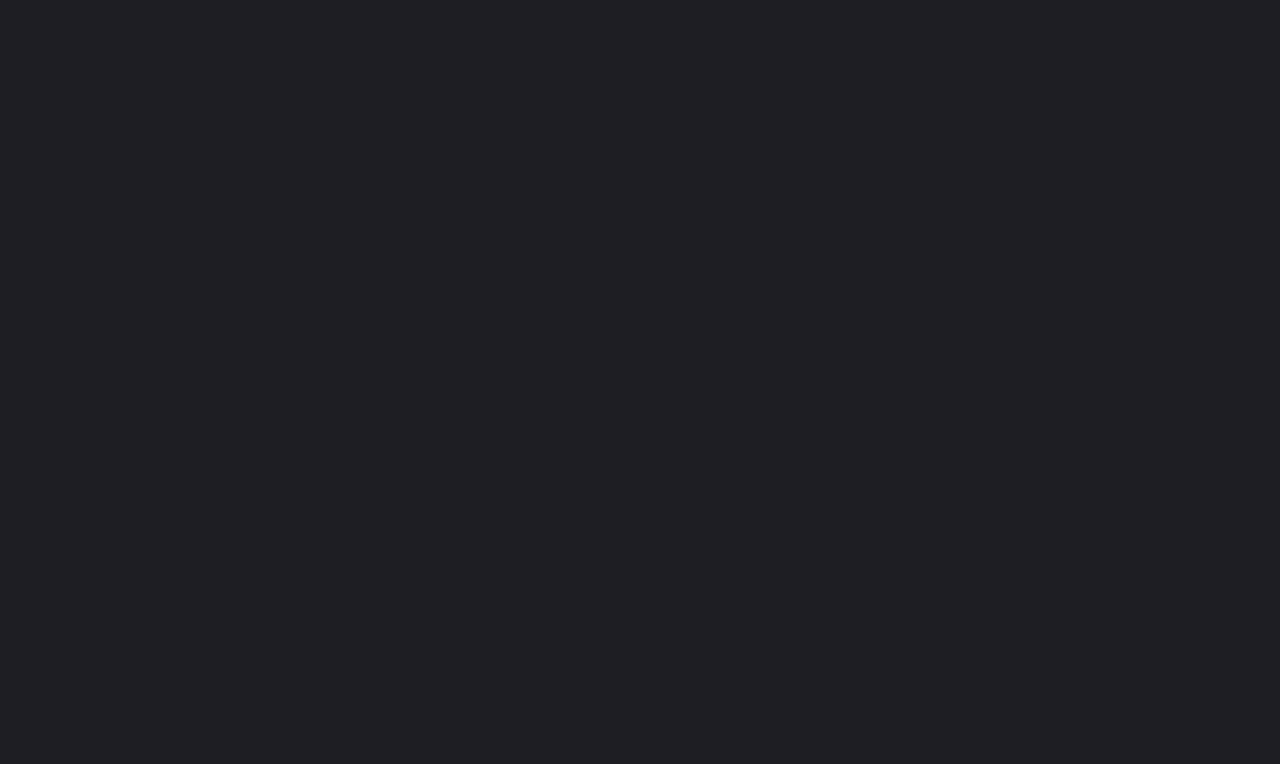
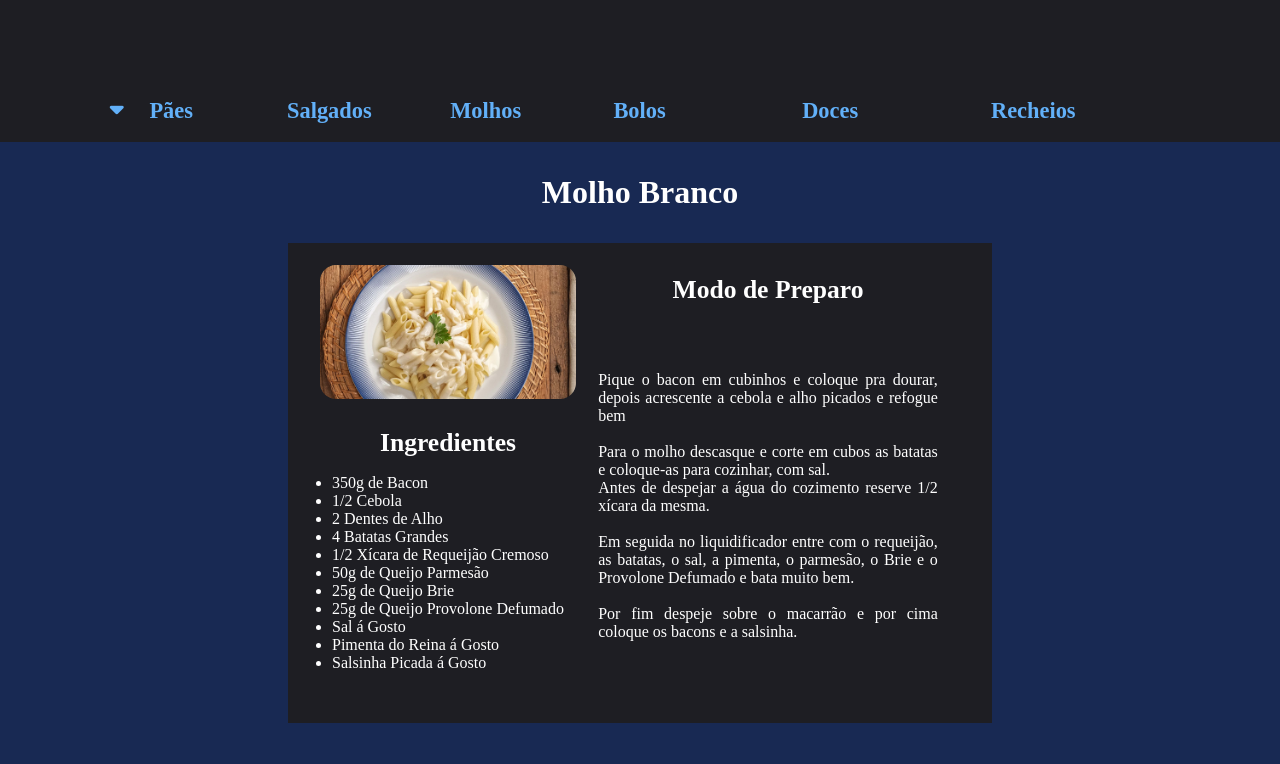
Before and after one commit to pedro-isidoro/my-recipes, a React (Vite) app: page /molhos/molho-branco in a window 1280 px wide. Before the commit this address had no page. Shown: the part 636-1400 px from the top of the page. Before the commit the page ends 800 px from the top, so only its background shows below. Built offline with nearby package versions, Linux system fonts and the light colour scheme.

Commit message:
Update Code

```diff
--- a/src/components/aside/Aside.jsx
+++ b/src/components/aside/Aside.jsx
@@ -45,6 +45,10 @@ function Aside(){
                     <li className='flex-row'>
                         <i className="circle fa-solid fa-circle"></i>
                         <Link to='/molhos/molho-rose' className='link-item'>Rosé</Link>
+                    </li>
+                    <li className='flex-row'>
+                        <i className="circle fa-solid fa-circle"></i>
+                        <Link to='/molhos/molho-branco' className='link-item'>Branco para Pasta</Link>
                     </li>
                 </ul>
             </div>
--- a/src/components/pages/sauces/MobileSauces.jsx
+++ b/src/components/pages/sauces/MobileSauces.jsx
@@ -33,6 +33,10 @@ function MobileSauces(){
                         <i className="circle fa-solid fa-circle"></i>
                         <Link to='/molhos/molho-rose' className='link-item'>Rosé</Link>
                     </li>
+                    <li className='flex-row'>
+                        <i className="circle fa-solid fa-circle"></i>
+                        <Link to='/molhos/molho-branco' className='link-item'>Branco (Autoral)</Link>
+                    </li>
                 </ul>
             </div>
         </aside>
--- /dev/null
+++ b/src/components/pages/sauces/whiteSauce/WhiteSauce.jsx
@@ -0,0 +1,47 @@
+import Aside from '../../../aside/Aside';
+import MobileSauces from '../MobileSauces';
+import whiteSauce from '/src/images/sauces/molho-branco.jpg'
+import Aos from 'aos';
+
+function WhiteSauce(){
+    Aos.init();
+    return(
+        <section className='recipes-foods small-recipes-foods' id='recipes' data-aos="zoom-in" data-aos-duration="900">
+            <Aside/>
+            <MobileSauces />
+            <h2>Molho Branco</h2>
+            <div className="recipe-food flex-row">
+                <div className="image-ingredients flex-column">
+                    <img src={whiteSauce} alt="Imagem do pão Briche" />
+                    <div className="ingredients-text flex-column">
+                        <h4>Ingredientes</h4>
+                        <ul>
+                            <li>350g de Bacon</li>
+                            <li>1/2 Cebola</li>
+                            <li>2 Dentes de Alho</li>
+                            <li>4 Batatas Grandes</li>
+                            <li>1/2 Xícara de Requeijão Cremoso</li>
+                            <li>50g de Queijo Parmesão</li>
+                            <li>25g de Queijo Brie</li>
+                            <li>25g de Queijo Provolone Defumado</li>
+                            <li>Sal á Gosto</li>
+                            <li>Pimenta do Reina á Gosto</li>
+                            <li>Salsinha Picada á Gosto</li>
+                        </ul>
+                    </div>
+                </div>
+                <div className="name-preparation flex-column">
+                    <h4>Modo de Preparo</h4>
+                    <div className="preparation flex-row">
+                        <p className="firt-preparation">
+                            Pique o bacon em cubinhos e coloque pra dourar, depois acrescente a cebola e alho picados e refogue bem<br/><br/>
+                            Para o molho descasque e corte em cubos as batatas e coloque-as para cozinhar, com sal.<br/> Antes de despejar a água do cozimento reserve 1/2 xícara da mesma.<br/><br/>Em seguida no liquidificador entre com o requeijão, as batatas, o sal, a pimenta, o parmesão, o Brie e o Provolone Defumado e bata muito bem.<br/><br/>Por fim despeje sobre o macarrão e por cima coloque os bacons e a salsinha.
+                        </p>
+                    </div>
+                </div>
+            </div>
+        </section>
+    )
+}
+
+export default WhiteSauce
--- a/src/main.jsx
+++ b/src/main.jsx
@@ -11,6 +11,7 @@ import HamburguerBread from './components/pages/breads/hamburguerBread/Hamburgue
 import CheddarSauce from './components/pages/sauces/CheddarSauce.jsx'
 import RanchSauce from './components/pages/sauces/ranchSauce/RanchSauce.jsx'
 import RoseSauce from './components/pages/sauces/roseSauce/RoseSauce.jsx'
+import WhiteSauce from './components/pages/sauces/whiteSauce/WhiteSauce.jsx'
 
 import ChocolateCake from './components/pages/cakes/ChocolateCake.jsx'
 import ChocolateCupcake from './components/pages/cakes/chocolateCupcake/ChocolateCupcake.jsx'
@@ -65,6 +66,10 @@ const router = createBrowserRouter([
           element: <RoseSauce />,
         },
         {
+          path: "molhos/molho-branco",
+          element: <WhiteSauce />,
+        },
+        {
           path: "bolos/bolo-de-chocolate",
           element: <ChocolateCake />,
         },
```
Also changed, not shown: src/images/sauces/molho-branco.jpg (added).
